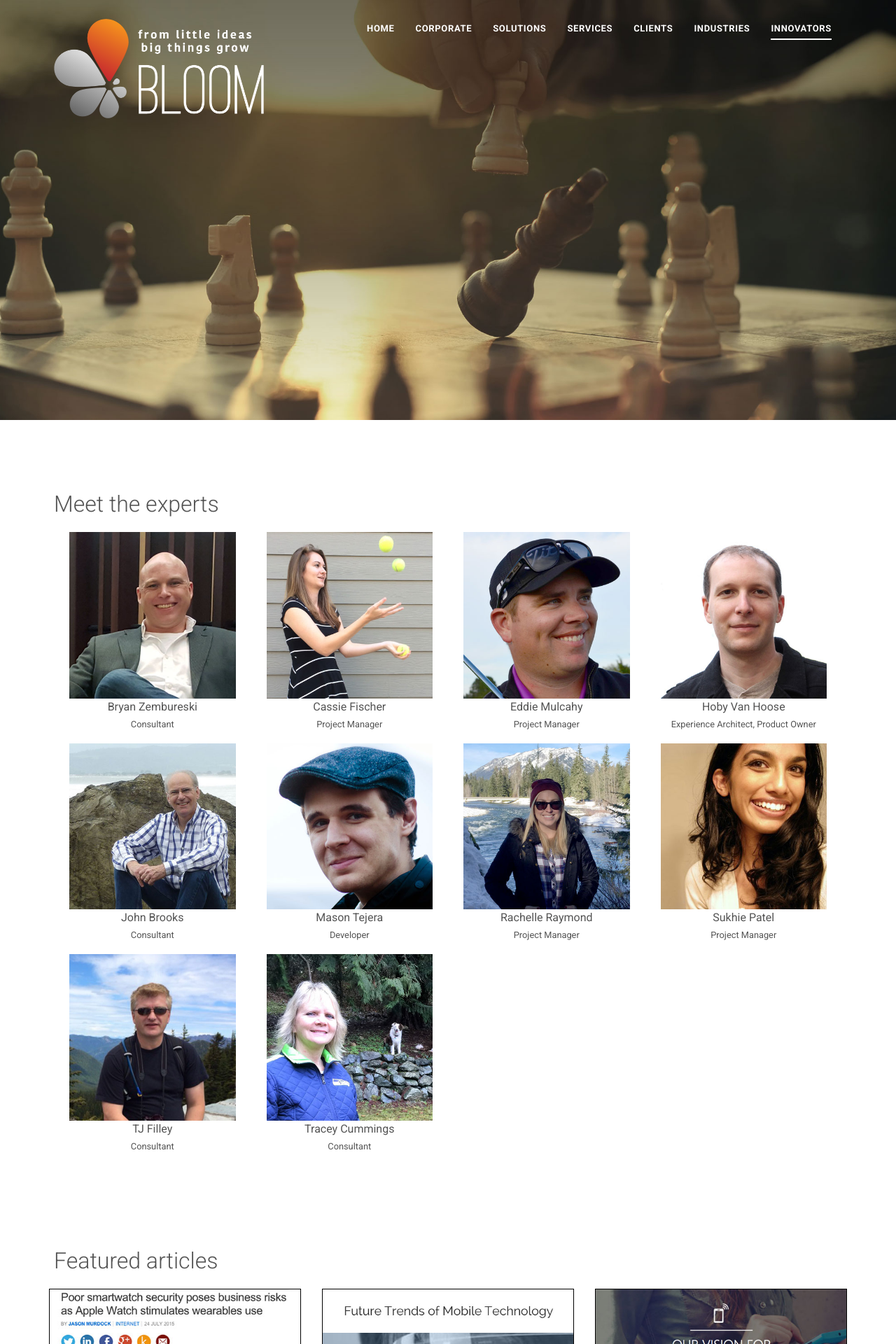
After one commit to Bloom-web/bloom-web, a PHP site: page /innovators/ in a window 1280 px wide. The commit adds this page. Shown: the top 1920 px of the page at 70% size. Run offline with PHP 8.4, Linux system fonts and the light colour scheme.

Commit message:
Innovators page

```diff
--- a/css/bloom.css
+++ b/css/bloom.css
@@ -581,6 +581,25 @@ span.has-border:hover:after {
     }
 }
 
+/* Adding another header size to neko */
+
+.page-header.xlarge {
+  height: 350px;
+  margin-top: 112px;
+}
+@media (min-width: 768px) {
+  .page-header.xlarge {
+    height: 400px;
+    margin-top: 0px;
+  }
+}
+@media (min-width: 992px) {
+  .page-header.xlarge {
+    height: 600px;
+    margin-top: 0px;
+  }
+}
+
 /* Adding another breakpoint to Boostrap */
 
 .col-xxs-1,
--- /dev/null
+++ b/innovators/index.php
@@ -0,0 +1,179 @@
+<?php include($_SERVER["DOCUMENT_ROOT"] . "/doctype.php");?>
+    <title>Bloom - Innovators</title>
+    <meta name="description" content="">
+    <meta name="author" content="Bloom">
+
+<?php include($_SERVER["DOCUMENT_ROOT"] . "/styles.php");?>
+
+<body class="activate-appear-animation header-6">
+    <!-- global-wrapper -->
+    <div id="global-wrapper">
+
+<?php include($_SERVER["DOCUMENT_ROOT"] . "/navigation.php");?>
+        <!-- content-->
+
+        <main id="content">
+            <header class="page-header center xlarge image-background no-padding rel" style="background-image: url('/images/background-innovators.jpg');">
+            </header>
+            <!-- page content -->
+
+            <section class="pt-medium pb-small light-color">
+                <div class="container">
+                    <div class="row">
+                        <div class="col-md-12">
+                            <p class="text0000 light">Meet the experts</p>
+                            <div class="text-center">
+                                <div class="col-md-3 col-xs-6">
+                                    <img src="/images/headshot-bryan.jpg" class="responsive">
+                                    <p class="text regular">
+                                        Bryan Zembureski<br>
+                                        <span class="text-00">
+                                            Consultant
+                                        </span>
+                                    </p>
+                                </div>
+                                <div class="col-md-3 col-xs-6">
+                                    <img src="/images/headshot-cassie.jpg" class="responsive">
+                                    <p class="text regular">
+                                        Cassie Fischer<br>
+                                        <span class="text-00">
+                                            Project Manager
+                                        </span>
+                                    </p>
+                                </div>
+                                <div class="col-md-3 col-xs-6">
+                                    <img src="/images/headshot-eddie.jpg" class="responsive">
+                                    <p class="text regular">
+                                        Eddie Mulcahy<br>
+                                        <span class="text-00">
+                                            Project Manager
+                                        </span>
+                                    </p>
+                                </div>
+                                <div class="col-md-3 col-xs-6">
+                                    <img src="/images/headshot-hoby.jpg" class="responsive">
+                                    <p class="text regular">
+                                        Hoby Van Hoose<br>
+                                        <span class="text-00">
+                                            Experience Architect, Product Owner
+                                        </span>
+                                    </p>
+                                </div>
+                                <div class="col-md-3 col-xs-6">
+                                    <img src="/images/headshot-john.jpg" class="responsive">
+                                    <p class="text regular">
+                                        John Brooks<br>
+                                        <span class="text-00">
+                                            Consultant
+                                        </span>
+                                    </p>
+                                </div>
+                                <div class="col-md-3 col-xs-6">
+                                    <img src="/images/headshot-mason.jpg" class="responsive">
+                                    <p class="text regular">
+                                        Mason Tejera<br>
+                                        <span class="text-00">
+                                            Developer
+                                        </span>
+                                    </p>
+                                </div>
+                                <div class="col-md-3 col-xs-6">
+                                    <img src="/images/headshot-rachelle.jpg" class="responsive">
+                                    <p class="text regular">
+                                        Rachelle Raymond<br>
+                                        <span class="text-00">
+                                            Project Manager
+                                        </span>
+                                    </p>
+                                </div>
+                                <div class="col-md-3 col-xs-6">
+                                    <img src="/images/headshot-sukhie.jpg" class="responsive">
+                                    <p class="text regular">
+                                        Sukhie Patel<br>
+                                        <span class="text-00">
+                                            Project Manager
+                                        </span>
+                                    </p>
+                                </div>
+                                <div class="col-md-3 col-xs-6">
+                                    <img src="/images/headshot-tj.jpg" class="responsive">
+                                    <p class="text regular">
+                                        TJ Filley<br>
+                                        <span class="text-00">
+                                            Consultant
+                                        </span>
+                                    </p>
+                                </div>
+                                <div class="col-md-3 col-xs-6">
+                                    <img src="/images/headshot-tracey.jpg" class="responsive">
+                                    <p class="text regular">
+                                        Tracey Cummings<br>
+                                        <span class="text-00">
+                                            Consultant
+                                        </span>
+                                    </p>
+                                </div>
+
+
+
+                            </div>
+                        </div>
+                    </div>
+                    <!-- row -->
+                </div>
+                <!-- container -->
+            </section>
+            <section class="pt-medium light-color">
+                <div class="container">
+                    <div class="row">
+                        <div class="col-xs-12">
+						  <p class="text0000 light">Featured articles</p>
+                        </div>
+                        <div class="col-xs-4 col-xxs-12 text-center">
+                            <img src="/images/article-smartwatch.jpg" class="img-responsive" style="border:solid 1px black;">
+                        </div>
+                        <div class="col-xs-4 col-xxs-12 text-center">
+                            <img src="/images/article-trends.jpg" class="img-responsive" style="border:solid 1px black;">
+                        </div>
+                        <div class="col-xs-4 col-xxs-12 text-center">
+                            <img src="/images/article-mobility.jpg" class="img-responsive" style="border:solid 1px black;">
+                        </div>
+                    </div> <!-- / row -->
+                </div><!-- / container -->
+            </section>
+
+            <section class="pt-medium pb-medium light-color">
+                <div class="container">
+                    <div class="row">
+                        <div class="col-md-7">
+                            <p class="text0000 light">Awards</p>
+                            <p class="text0 regular">
+                                Bloom is the proud co-winner with Microsoft of the Security Technology Executive Magazine’s Security Innovation Award for best collaborative effort for 2015. Bloom developed an innovative, new Azure-driven Windows Application for the Microsoft Advanced Patrol Platform (MAPP), a joint effort between Microsoft Global Security, Worldwide Solutions, OEM, Worldwide Public Safety and Justice as well as a consortium of leading technology and service partners.
+                                <br><br>
+                                MAPP is designed to demonstrate the future of mobile law enforcement by streamlining the roles of law enforcement and security professionals through interaction with technology. It is currently demonstrated on a Ford Police Interceptor SUV branded to represent Microsoft technologies and partners, with the goal of providing patrol teams with a mobile command center that delivers critical information and intelligence once only accessible at a physical command center.
+                            </p>
+                        </div>
+                        <div class="col-md-5 pad-top-75 text-center">
+                            <img src="/images/award-security-exec.jpg" class="responsive">
+                        </div>
+                    </div>
+                </div>
+            </section>
+
+        </main>
+        <!-- / content -->
+
+        <?php include($_SERVER["DOCUMENT_ROOT"] . "/footer.php");?>
+    </div>
+    <!-- global wrapper -->
+
+<?php include($_SERVER["DOCUMENT_ROOT"] . "/scripts.php");?>
+
+    <script type="text/javascript">
+        $(document).ready(function() {
+            $('#page-innovators').addClass('active');
+        });
+    </script>
+</body>
+
+</html>
```
Also changed, not shown: images/article-mobility.jpg (added), images/article-smartwatch.jpg (added), images/article-trends.jpg (added), images/award-security-exec.jpg (added), images/background-innovators.jpg (added), images/headshot-bryan.jpg (added), images/headshot-cassie.jpg (added), images/headshot-eddie.jpg (added), images/headshot-hoby.jpg (added), images/headshot-john.jpg (added), images/headshot-mason.jpg (added), images/headshot-rachelle.jpg (added), images/headshot-sukhie.jpg (added), images/headshot-tj.jpg (added), 1 more files.
